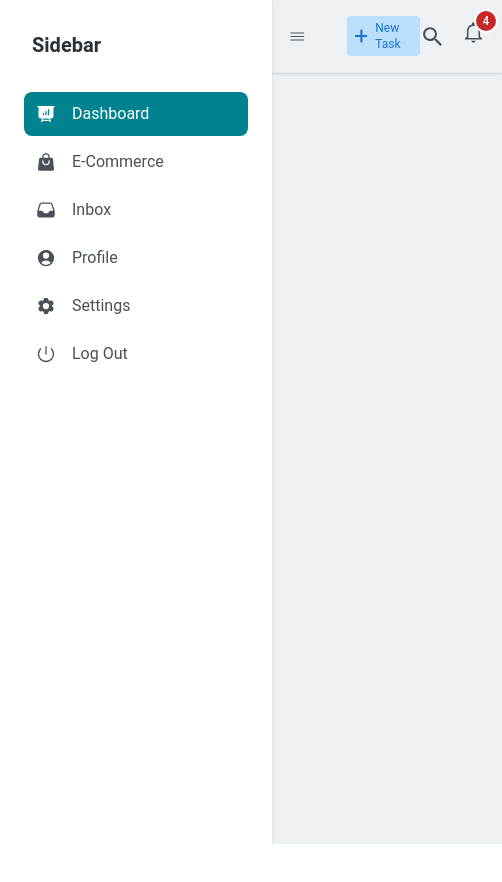
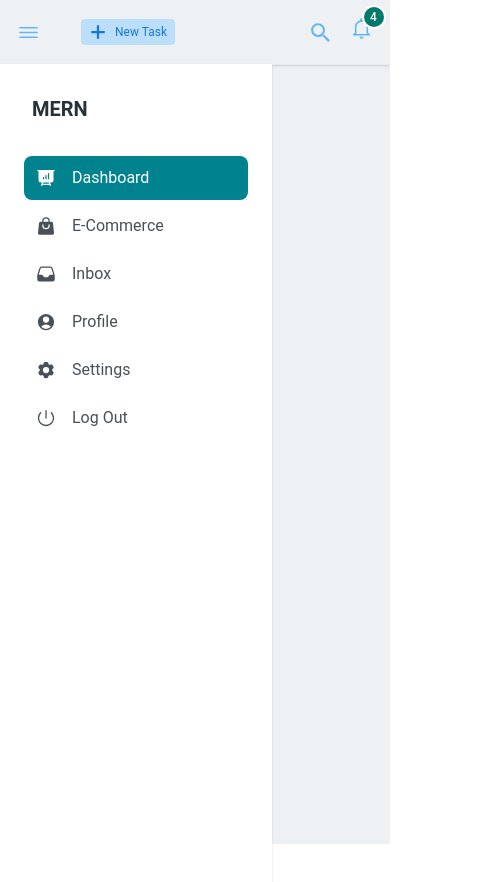
Before and after one commit to Naim-Ahmad/project-management-client, a React (Vite) app: page /dashboard in a window 390 px wide. Shown: the top 882 px of the page, 502 px wide, since content can reach past the window. Before the commit the page ends 844 px from the top, so only its background shows below. Built offline with nearby package versions, Linux system fonts and the light colour scheme; no server answers.

Commit message:
compleate dashbord responsive

```diff
--- a/src/layouts/DashbordLayout.jsx
+++ b/src/layouts/DashbordLayout.jsx
@@ -1,14 +1,19 @@
 import { Outlet } from "react-router-dom";
 import { Sidebar } from "./sidebar/Sidebar";
 import DashboardNav from "./dashboardNav/DashboardNav";
+import { useSelector } from "react-redux";
 
 const DashbordLayout = () => {
+  const { showNav } = useSelector((state) => state.dashboard);
   return (
     <section className="flex">
-      <div className="max-w-xs">
-        <Sidebar />
-      </div>
-      <div className="bg-[#EEF1F3] flex-grow">
+      {showNav && (
+        <div className="max-w-xs  absolute left-0 top-16 z-50 transition-all duration-300 lg:static">
+          <Sidebar />
+        </div>
+      )}
+
+      <div className="bg-[#EEF1F3] flex-grow transition h-screen">
         <DashboardNav />
         <div className="p-4">
           <Outlet />
--- a/src/layouts/dashboardNav/DashboardNav.jsx
+++ b/src/layouts/dashboardNav/DashboardNav.jsx
@@ -5,13 +5,23 @@ import {
   IoMdSearch,
 } from "react-icons/io";
 import { GoPlus } from "react-icons/go";
+import { useDispatch } from "react-redux";
+import { setShowNav } from "../../redux/features/dashboard/dashboardSlice";
 
 const DashboardNav = () => {
+  const dispatch = useDispatch();
+  const handelNavbar = () => {
+    dispatch(setShowNav());
+  };
   return (
-    <nav className="border-b border-[#E3EBF6] shadow text-color-gray">
+    <nav className="border-b border-[#E3EBF6] shadow text-blue-300">
       <div className="flex items-center justify-between p-4">
         <div className="flex items-center space-x-10">
-          <IoIosMenu size={25} className="cursor-pointer" />
+          <IoIosMenu
+            size={25}
+            className="cursor-pointer"
+            onClick={handelNavbar}
+          />
           <div className="flex items-center space-x-2 bg-blue-100 px-2 py-1 text-blue-700 text-xs rounded cursor-pointer">
             <GoPlus className="font-semibold text-lg" />
             <span>New Task</span>
@@ -23,7 +33,7 @@ const DashboardNav = () => {
               <IoMdSearch size={25} className="cursor-pointer" />
             </li>
             <li>
-              <Badge content="4" className="bg-red-800" withBorder>
+              <Badge content="4" className="bg-teal-700" withBorder>
                 <IoMdNotificationsOutline
                   size={25}
                   className="cursor-pointer"
--- a/src/layouts/sidebar/Sidebar.jsx
+++ b/src/layouts/sidebar/Sidebar.jsx
@@ -49,7 +49,7 @@ export function Sidebar() {
     <Card className="h-screen w-full max-w-xs p-4 rounded-none  bg-white shadow text-color-gray">
       <div className="mb-2 p-4">
         <Typography variant="h5" color="blue-gray">
-          Sidebar
+          MERN
         </Typography>
       </div>
       <List className="text-color-gray dashbordside">
--- a/src/redux/app/store.jsx
+++ b/src/redux/app/store.jsx
@@ -1,11 +1,13 @@
 import { configureStore } from "@reduxjs/toolkit";
 import api from "../features/api/api";
 import authSlice from "../features/auth/authSlice";
+import dashboardSlice from "../features/dashboard/dashboardSlice";
 
 const store = configureStore({
   reducer: {
     [api.reducerPath]: api.reducer,
     auth: authSlice,
+    dashboard: dashboardSlice,
   },
   middleware: (getDefaultMiddleware) =>
     getDefaultMiddleware().concat(api.middleware),
--- /dev/null
+++ b/src/redux/features/dashboard/dashboardSlice.jsx
@@ -0,0 +1,16 @@
+import { createSlice } from "@reduxjs/toolkit";
+
+const initialState = {
+  showNav: true,
+};
+const dashboardSlice = createSlice({
+  name: "dashboard",
+  initialState,
+  reducers: {
+    setShowNav: (state) => {
+      state.showNav = !state.showNav;
+    },
+  },
+});
+export const { setShowNav } = dashboardSlice.actions;
+export default dashboardSlice.reducer;
```
